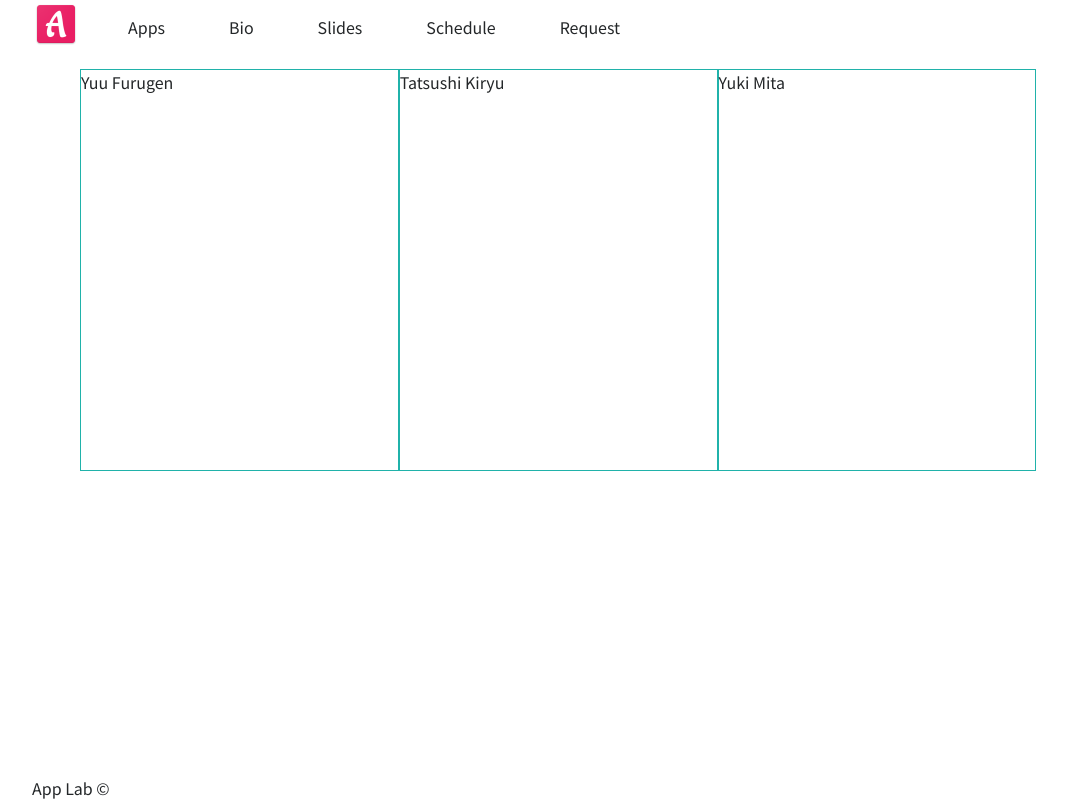
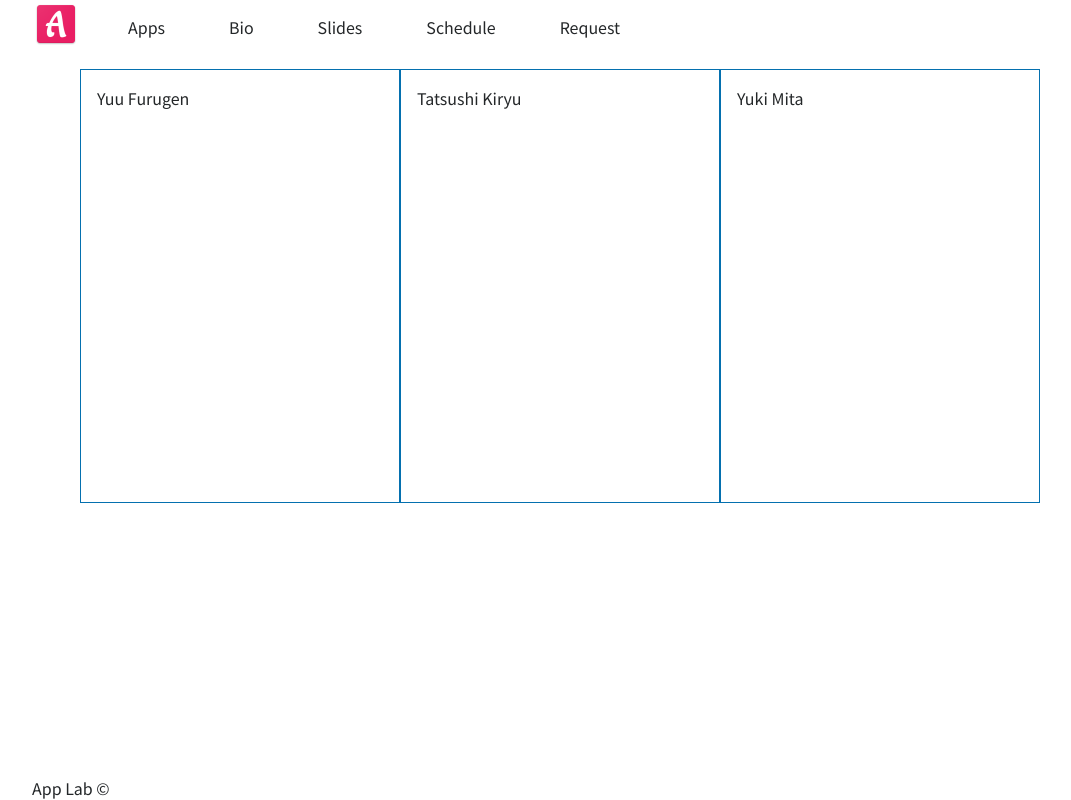
Before and after one commit to ymita/ymita.github.io, a plain HTML site: page bio.html in a window 1280 px wide. Shown: the whole page, without its empty margins (80-1151 px from the left). Drawn offline with Linux system fonts and the light colour scheme.

Commit message:
adjust layout and color

```diff
--- a/bio.html
+++ b/bio.html
@@ -14,9 +14,9 @@
         }
 
         .bio-list-item {
-            width: 99%;
-            border: 1px solid lightseagreen;
+            border: 1px solid rgb(4, 112, 175);
             height: 15rem;
+            padding: 1rem;
         }
 
         @media(min-width: 768px) {
@@ -26,7 +26,6 @@
 
             .bio-list-item {
                 width: 33%;
-                border: 1px solid lightseagreen;
                 height: 25rem;
             }
         }
```
Also changed, not shown: apps.html (+0 -1 lines), slides.html (+0 -1 lines).
